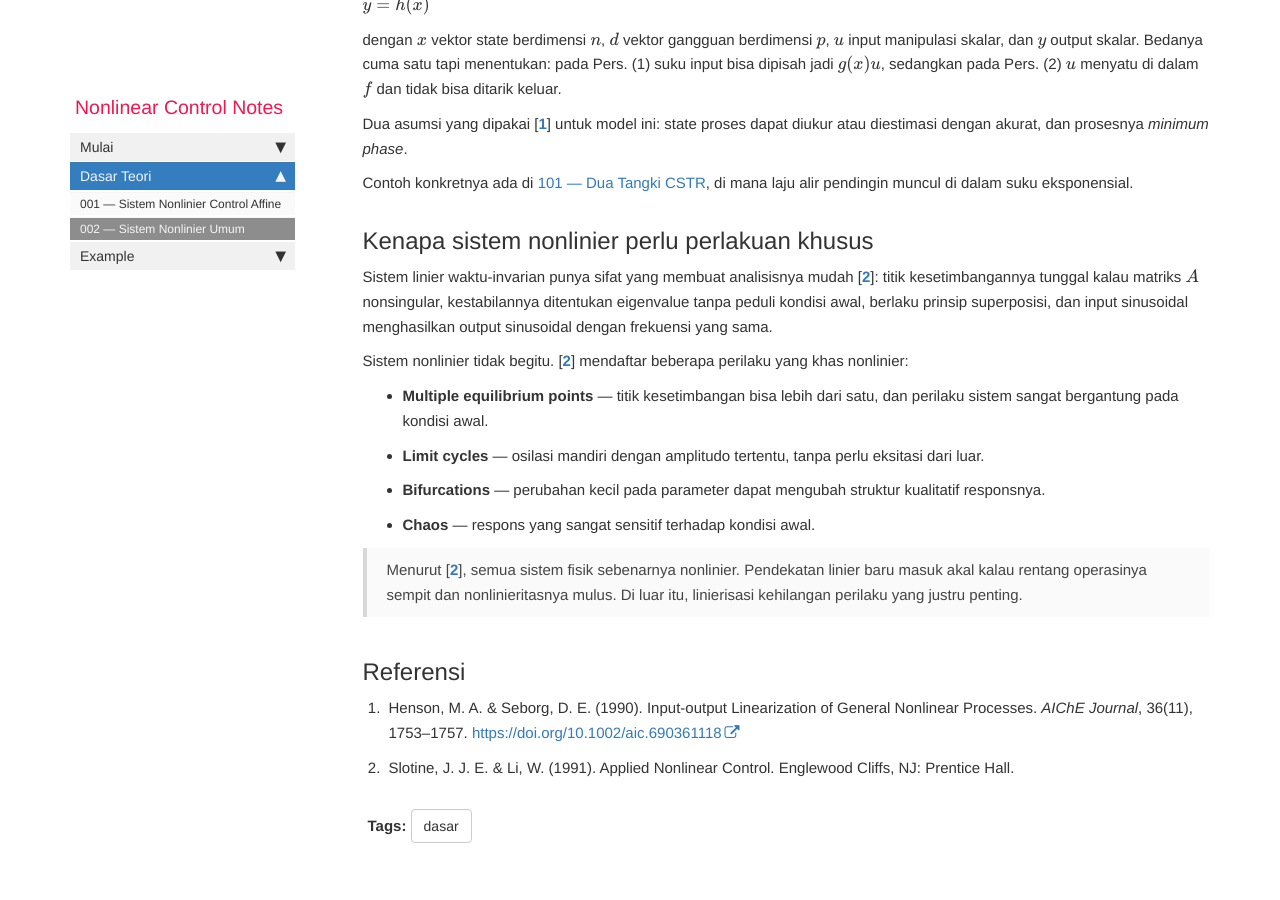
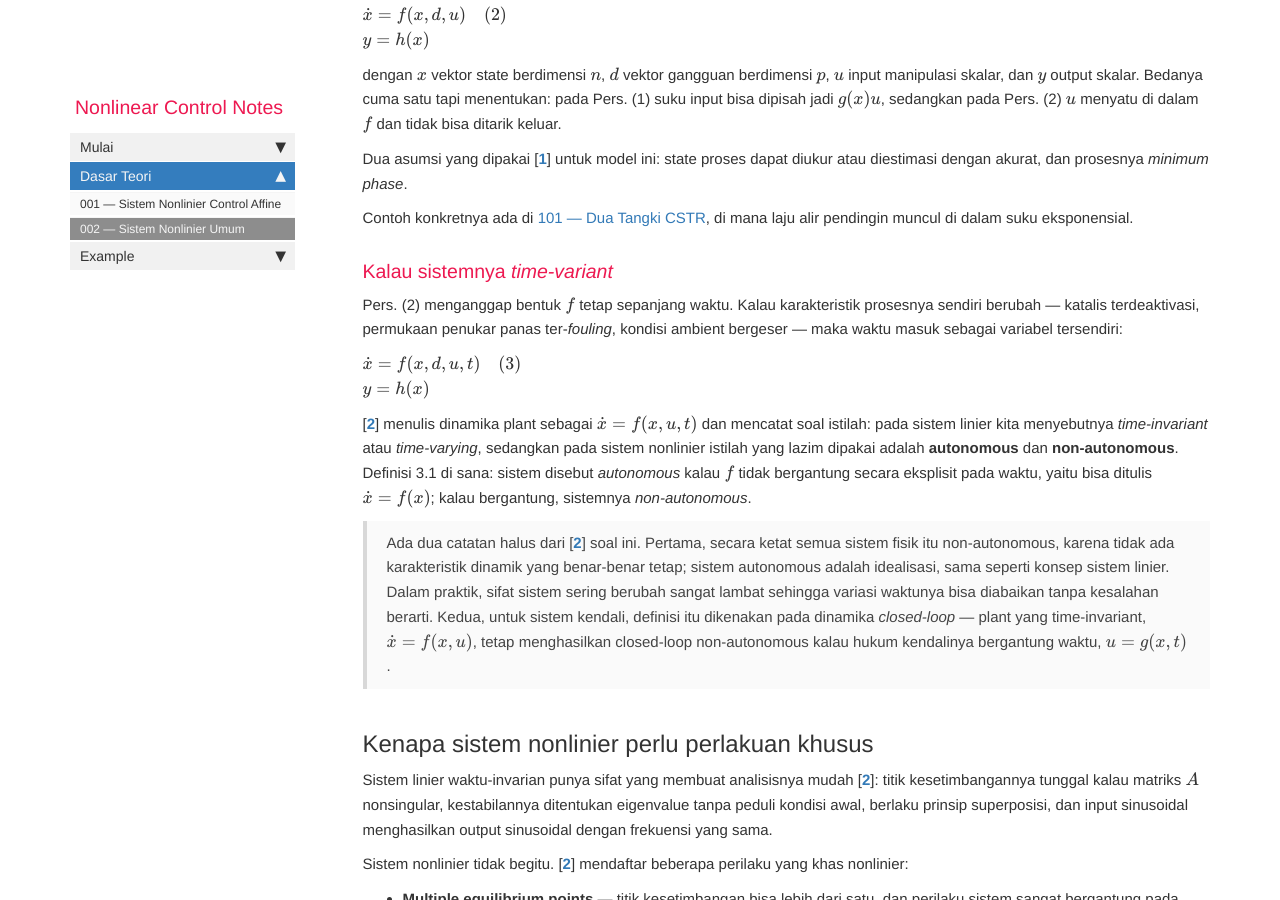
Before and after one commit to Pekosann/nonlinear-control-notes, a Jekyll site: the page built from notes/002-sistem-nonlinier.md, in a window 1280 px wide and 900 px high, scrolled down 727 px. Built offline with Jekyll 4.4.1, drawn with Linux system fonts in a browser that asks for light colours; comment, search, counter and statistics services are not loaded; some of the changed text lies outside the part shown.

Commit message:
Note 002: add the time-varying form f(x,d,u,t)
From Slotine & Li section 3.1: they write plant dynamics as f(x,u,t), and note
that linear systems' time-invariant/time-varying become autonomous and
non-autonomous for nonlinear ones (Definition 3.1). Includes their two caveats -
every physical system is strictly non-autonomous, and for control systems the
definition applies to the closed loop, so a time-invariant plant with a
time-dependent control law still gives a non-autonomous closed loop.

```diff
--- a/notes/002-sistem-nonlinier.md
+++ b/notes/002-sistem-nonlinier.md
@@ -28,6 +28,17 @@ Dua asumsi yang dipakai [@henson1990] untuk model ini: state proses dapat diukur
 
 Contoh konkretnya ada di [101 — Dua Tangki CSTR](101-dua-tangki-CSTR.html), di mana laju alir pendingin muncul di dalam suku eksponensial.
 
+### Kalau sistemnya *time-variant*
+
+Pers. (2) menganggap bentuk $f$ tetap sepanjang waktu. Kalau karakteristik prosesnya sendiri berubah — katalis terdeaktivasi, permukaan penukar panas ter-*fouling*, kondisi ambient bergeser — maka waktu masuk sebagai variabel tersendiri:
+
+$\dot{x} = f(x, d, u, t)\quad(3)$
+$y = h(x)$
+
+[@slotine1991] menulis dinamika plant sebagai $\dot{x} = f(x, u, t)$ dan mencatat soal istilah: pada sistem linier kita menyebutnya *time-invariant* atau *time-varying*, sedangkan pada sistem nonlinier istilah yang lazim dipakai adalah **autonomous** dan **non-autonomous**. Definisi 3.1 di sana: sistem disebut *autonomous* kalau $f$ tidak bergantung secara eksplisit pada waktu, yaitu bisa ditulis $\dot{x} = f(x)$; kalau bergantung, sistemnya *non-autonomous*.
+
+> Ada dua catatan halus dari [@slotine1991] soal ini. Pertama, secara ketat semua sistem fisik itu non-autonomous, karena tidak ada karakteristik dinamik yang benar-benar tetap; sistem autonomous adalah idealisasi, sama seperti konsep sistem linier. Dalam praktik, sifat sistem sering berubah sangat lambat sehingga variasi waktunya bisa diabaikan tanpa kesalahan berarti. Kedua, untuk sistem kendali, definisi itu dikenakan pada dinamika *closed-loop* — plant yang time-invariant, $\dot{x} = f(x,u)$, tetap menghasilkan closed-loop non-autonomous kalau hukum kendalinya bergantung waktu, $u = g(x,t)$.
+
 ## Kenapa sistem nonlinier perlu perlakuan khusus
 
 Sistem linier waktu-invarian punya sifat yang membuat analisisnya mudah [@slotine1991]: titik kesetimbangannya tunggal kalau matriks $A$ nonsingular, kestabilannya ditentukan eigenvalue tanpa peduli kondisi awal, berlaku prinsip superposisi, dan input sinusoidal menghasilkan output sinusoidal dengan frekuensi yang sama.
```
